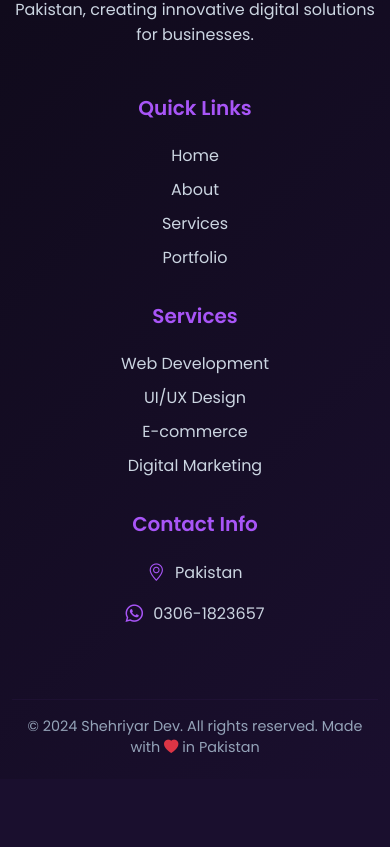
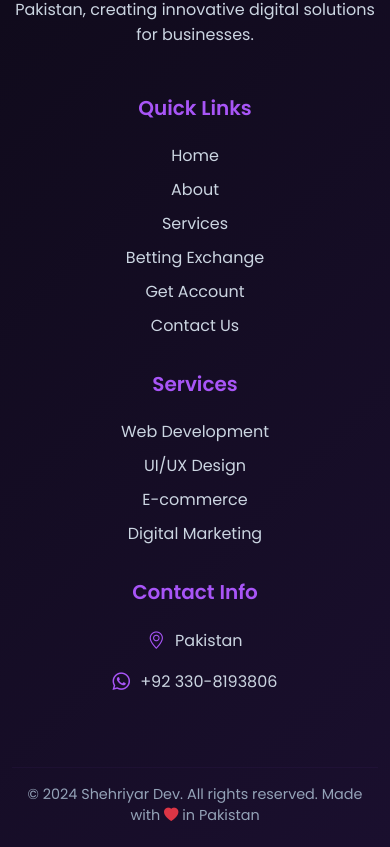
Before and after one commit to Shehriyar31/shehriyardev, a React (Vite) app: page / in a window 390 px wide. Shown: the part 7259-8106 px from the top of the page. Before the commit the page ends 8038 px from the top, so only its background shows below. Built offline with nearby package versions, Linux system fonts and the light colour scheme.

Commit message:
Updated phone number, SEO optimization, and fixed routing issues

```diff
--- a/src/App.jsx
+++ b/src/App.jsx
@@ -33,6 +33,7 @@ function App() {
           <Route path="/betting-exchange" element={<BettingExchange />} />
           <Route path="/get-account" element={<GetAccount />} />
           <Route path="/contact" element={<Contact />} />
+          <Route path="*" element={<Navigate to="/" replace />} />
         </Routes>
         <Footer />
         <WhatsAppButton />
--- a/src/components/Footer.jsx
+++ b/src/components/Footer.jsx
@@ -23,7 +23,9 @@ const Footer = () => {
                 <li><Link to="/">Home</Link></li>
                 <li><Link to="/about">About</Link></li>
                 <li><Link to="/services">Services</Link></li>
-                <li><Link to="/portfolio">Portfolio</Link></li>
+                <li><Link to="/betting-exchange">Betting Exchange</Link></li>
+                <li><Link to="/get-account">Get Account</Link></li>
+                <li><Link to="/contact">Contact Us</Link></li>
               </ul>
             </div>
           </Col>
@@ -47,8 +49,8 @@ const Footer = () => {
               </div>
               <div className="contact-item">
                 <i className="bi-whatsapp"></i>
-                <a href="https://wa.me/923061823657" target="_blank" rel="noopener noreferrer" style={{color: '#cbd5e1', textDecoration: 'none'}}>
-                  0306-1823657
+                <a href="https://wa.me/923308193806" target="_blank" rel="noopener noreferrer" style={{color: '#cbd5e1', textDecoration: 'none'}}>
+                  +92 330-8193806
                 </a>
               </div>
             </div>
--- a/src/components/WhatsAppButton.jsx
+++ b/src/components/WhatsAppButton.jsx
@@ -2,7 +2,7 @@ import { OverlayTrigger, Tooltip } from 'react-bootstrap';
 import './WhatsAppButton.css';
 
 const WhatsAppButton = () => {
-  const phoneNumber = "03061823657";
+  const phoneNumber = "923308193806";
   const message = "Hello! I'm interested in your services.";
   const whatsappUrl = `https://wa.me/${phoneNumber}?text=${encodeURIComponent(message)}`;
 
```
Also changed, not shown: vercel.json (added), 2 other files (tests, documents, lock files or other folders).
